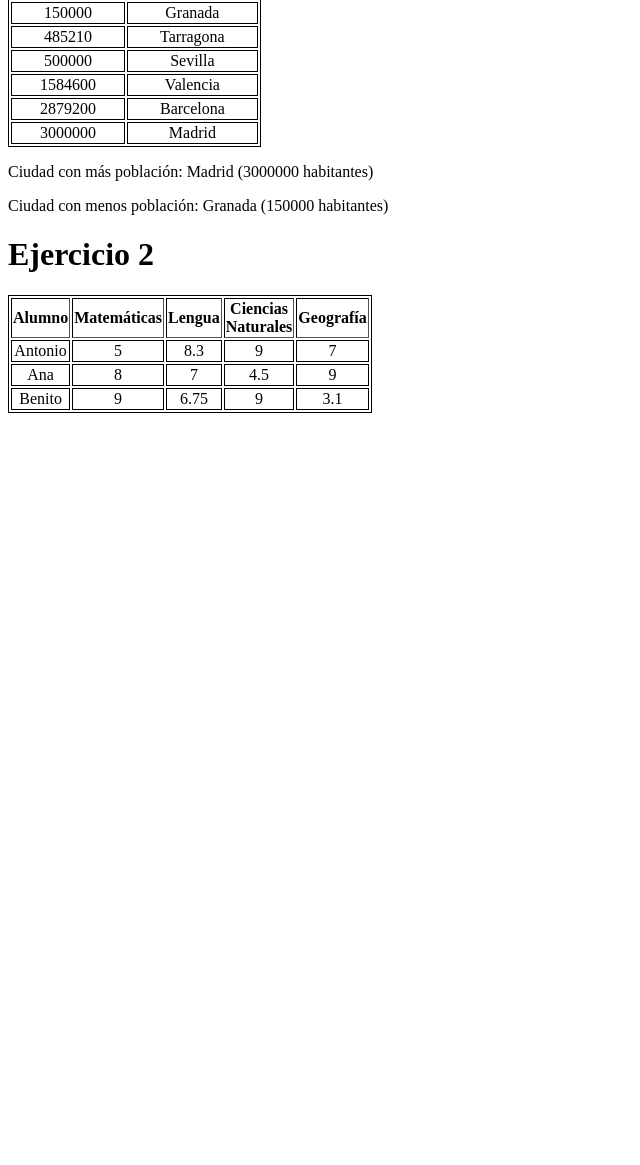
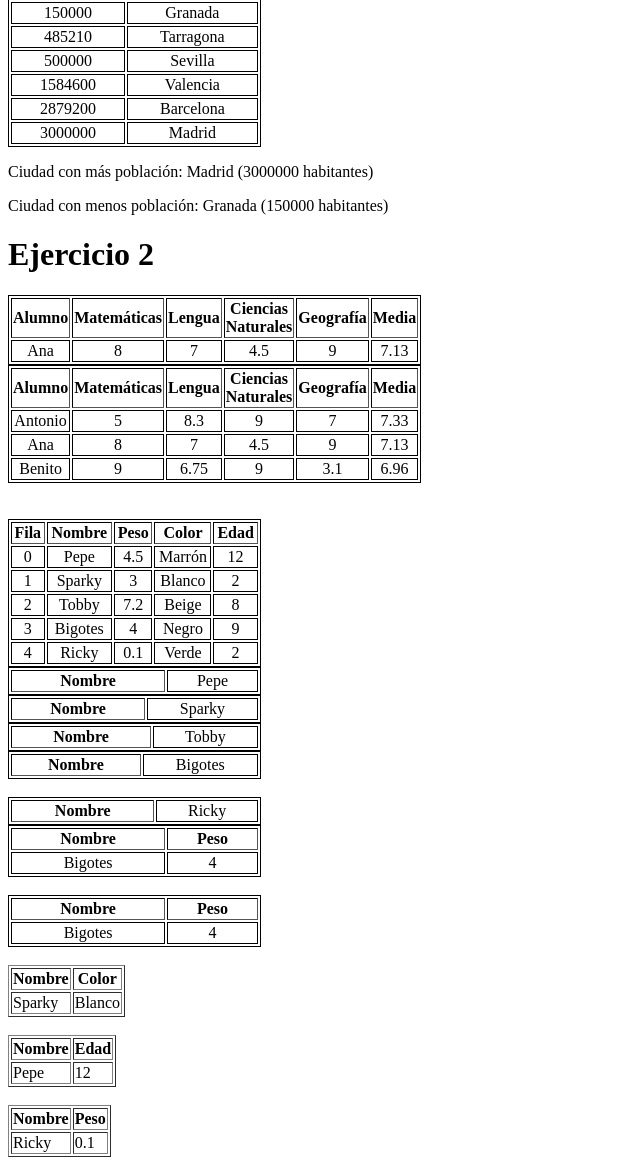
Before and after one commit to JavierMB91/Desarrollo-Web-Entorno-Servidor, a PHP site: page / in a window 1280 px wide. Shown: the part 651-1816 px from the top of the page, without its empty margins (0-640 px from the left). Before the commit the page ends 1064 px from the top, so only its background shows below. Run offline with PHP 8.4, Linux system fonts and the light colour scheme.

Commit message:
Ejercicios

```diff
--- a/Tema4/css/styles.css
+++ b/Tema4/css/styles.css
@@ -27,3 +27,13 @@
     border: 1px solid black;
     text-align: center;
 }
+
+.tabla4 {
+    border: 1px solid black;
+    width: 20%;
+}
+
+.tabla4 tr, .tabla4 td {
+    border: 1px solid black;
+    text-align: center;
+}
--- a/Tema4/index.php
+++ b/Tema4/index.php
@@ -168,35 +168,237 @@
         ],
     ];
 
-// 1. Crear la tabla y la cabecera
-echo '<table class="tabla3" border="1">'; // border="1" ayuda a ver las celdas
+
+function calcularMedia($datos_alumno) {
+    $media = 0;
+    foreach($datos_alumno as $nota){
+            $media = $media + $nota;
+    }
+    return $media/count($datos_alumno);
+}
+
+
+$buscado ="Ana";
+$notas = array_key_exists($buscado, $clase);
+
+// $notas = $clase[$buscado] ?? null;
+
+
+if ($notas) {
+    // Mostramos solo al alumno buscado
+    echo "<table class='tabla3' border='1'>";
+    echo "<tr>
+            <th>Alumno</th>
+            <th>Matemáticas</th>
+            <th>Lengua</th>
+            <th>Ciencias Naturales</th>
+            <th>Geografía</th>
+            <th>Media</th>
+          </tr>";
+
+    echo "<tr>";
+    echo "<td>$buscado</td>";
+    echo "<td>" . $clase[$buscado]['Notas']['Matemáticas'] . "</td>";
+    echo "<td>" . $clase[$buscado]['Notas']['Lengua'] . "</td>";
+    echo "<td>" . $clase[$buscado]['Notas']['Ciencias Naturales'] . "</td>";
+    echo "<td>" . $clase[$buscado]['Notas']['Geografía'] . "</td>";
+    echo '<td>' . round(calcularMedia($clase[$buscado]['Notas']), 2) . '</td>';
+    echo "</tr>";
+    echo "</table>";
+
+} else {
+    echo "El alumno no existe";
+}
+
+
+echo '<table class="tabla3" border="1">';
 echo '<tr>';
 echo '<th>Alumno</th>';
 echo '<th>Matemáticas</th>';
 echo '<th>Lengua</th>';
 echo '<th>Ciencias Naturales</th>';
 echo '<th>Geografía</th>';
+echo '<th>Media</th>';
 echo '</tr>';
 
-// 2. Recorrer cada alumno
+
+
 foreach($clase as $nombre_alumno => $datos_alumno) {
     echo '<tr>';
-
-    // 3. Imprimir el nombre del alumno
     echo "<td>$nombre_alumno</td>";
 
-    // 4. Acceder a las notas y imprimirlas en cada celda
-    // $datos_alumno['Notas'] nos da el array de las notas de ese alumno
     echo '<td>' . $datos_alumno['Notas']['Matemáticas'] . '</td>';
     echo '<td>' . $datos_alumno['Notas']['Lengua'] . '</td>';
     echo '<td>' . $datos_alumno['Notas']['Ciencias Naturales'] . '</td>';
     echo '<td>' . $datos_alumno['Notas']['Geografía'] . '</td>';
-
+    echo '<td>' . round(calcularMedia($datos_alumno['Notas']), 2) . '</td>';
     echo '</tr>';
 }
 
 echo '</table>';
 
 ?>
+
+<?php
+
+$animales = [
+    [
+        "Nombre" => "Pepe",
+        "Peso" => 4.5,
+        "Color" => "Marrón",
+        "Edad" => 12
+    ],
+    [
+        "Nombre" => "Sparky",
+        "Peso" => 3,
+        "Color" => "Blanco",
+        "Edad" => 2
+    ],
+    [
+        "Nombre" => "Tobby",
+        "Peso" => 7.2,
+        "Color" => "Beige",
+        "Edad" => 8
+    ],
+    [
+        "Nombre" => "Bigotes",
+        "Peso" => 4,
+        "Color" => "Negro",
+        "Edad" => 9
+    ],
+    [
+        "Nombre" => "Ricky",
+        "Peso" => 0.1,
+        "Color" => "Verde",
+        "Edad" => 2
+    ]
+];
+
+echo '</br>';
+echo '<table class="tabla4" border="1">';
+echo '<tr>';
+echo '<th>Fila</th>';
+echo '<th>Nombre</th>';
+echo '<th>Peso</th>';
+echo '<th>Color</th>';
+echo '<th>Edad</th>';
+echo '</tr>';
+
+foreach($animales as $clave => $valor) {
+    echo '<tr>';
+    echo "<td>$clave</td>";
+
+    echo '<td>' . $valor['Nombre']. '</td>';
+    echo '<td>' . $valor['Peso'] . '</td>';
+    echo '<td>' . $valor['Color'] . '</td>';
+    echo '<td>' . $valor['Edad'] . '</td>';
+    echo '</tr>';
+}
+
+echo '</br>';
+
+foreach($animales as $nombre) {
+    echo '<table class="tabla4" border="1">';
+    echo '<tr>';
+    echo '<th>Nombre</th>';
+    echo '<td>' . $nombre["Nombre"] . '</td>';
+    echo "</tr>";
+}
+
+echo '</br>';
+
+$posicion = 3; // índice del animal que queremos buscar
+
+// Verificamos que el índice exista en el array
+$animal = $animales[$posicion] ?? null;
+
+if ($animal) {
+    echo "<table class='tabla4' border='1'>";
+    echo "<tr><th>Nombre</th><th>Peso</th></tr>";
+    echo "<tr>";
+    echo "<td>" . $animal["Nombre"] . "</td>";
+    echo "<td>" . $animal["Peso"] . "</td>";
+    echo "</tr>";
+    echo "</table>";
+} else {
+    echo "El animal en la posición $posicion no existe";
+}
+
+echo '</table>';
+
+echo '</br>';
+echo '<table class="tabla4" border="1">';
+echo '<tr>';
+echo '<th>Nombre</th>';
+echo '<th>Peso</th>';
+echo "</tr>";
+
+echo '<tr>';
+echo '<td>' . $animales[3]["Nombre"] . '</td>';
+echo '<td>' . $animales[3]["Peso"] . '</td>';
+echo '</tr>';
+echo '</table>';
+
+echo '<table border="1">';
+echo '<tr><th>Nombre</th><th>Color</th></tr>';
+
+echo '</br>';
+
+foreach ($animales as $animal) {
+    if ($animal["Nombre"] === "Sparky") {
+        echo '<tr>';
+        echo '<td>' . $animal["Nombre"] . '</td>';
+        echo '<td>' . $animal["Color"] . '</td>';
+        echo '</tr>';
+        break; // Ya encontramos a Sparky
+    }
+}
+
+echo '</table>';
+echo '</br>';
+
+$mayor = 0;
+$mascotaMayor = null; // Guardaremos toda la mascota
+
+echo '<table border="1">';
+echo '<tr><th>Nombre</th><th>Edad</th></tr>';
+
+foreach($animales as $mascota) {
+    if($mascota["Edad"] > $mayor) {
+        $mayor = $mascota["Edad"];
+        $mascotaMayor = $mascota; // Guardamos la mascota con la edad más grande
+    }
+}
+
+echo '<tr>';
+echo '<td>' . $mascotaMayor["Nombre"] . '</td>';
+echo '<td>' . $mascotaMayor["Edad"] . '</td>';
+echo '</tr>';
+echo '</table>';
+
+echo '</br>';
+
+$menorPeso = 100;
+$mascotaMenor = null; // Guardamos toda la mascota con menor peso
+
+echo '<table border="1">';
+echo '<tr><th>Nombre</th><th>Peso</th></tr>';
+
+foreach($animales as $mascota) {
+    if($mascota["Peso"] < $menorPeso) {
+        $menorPeso = $mascota["Peso"];
+        $mascotaMenor = $mascota; // Guardamos la mascota con menor peso
+    }
+}
+
+echo '<tr>';
+echo '<td>' . $mascotaMenor["Nombre"] . '</td>';
+echo '<td>' . $mascotaMenor["Peso"] . '</td>';
+echo '</tr>';
+echo '</table>';
+
+
+
+?>
 </body>
 </html>
```
